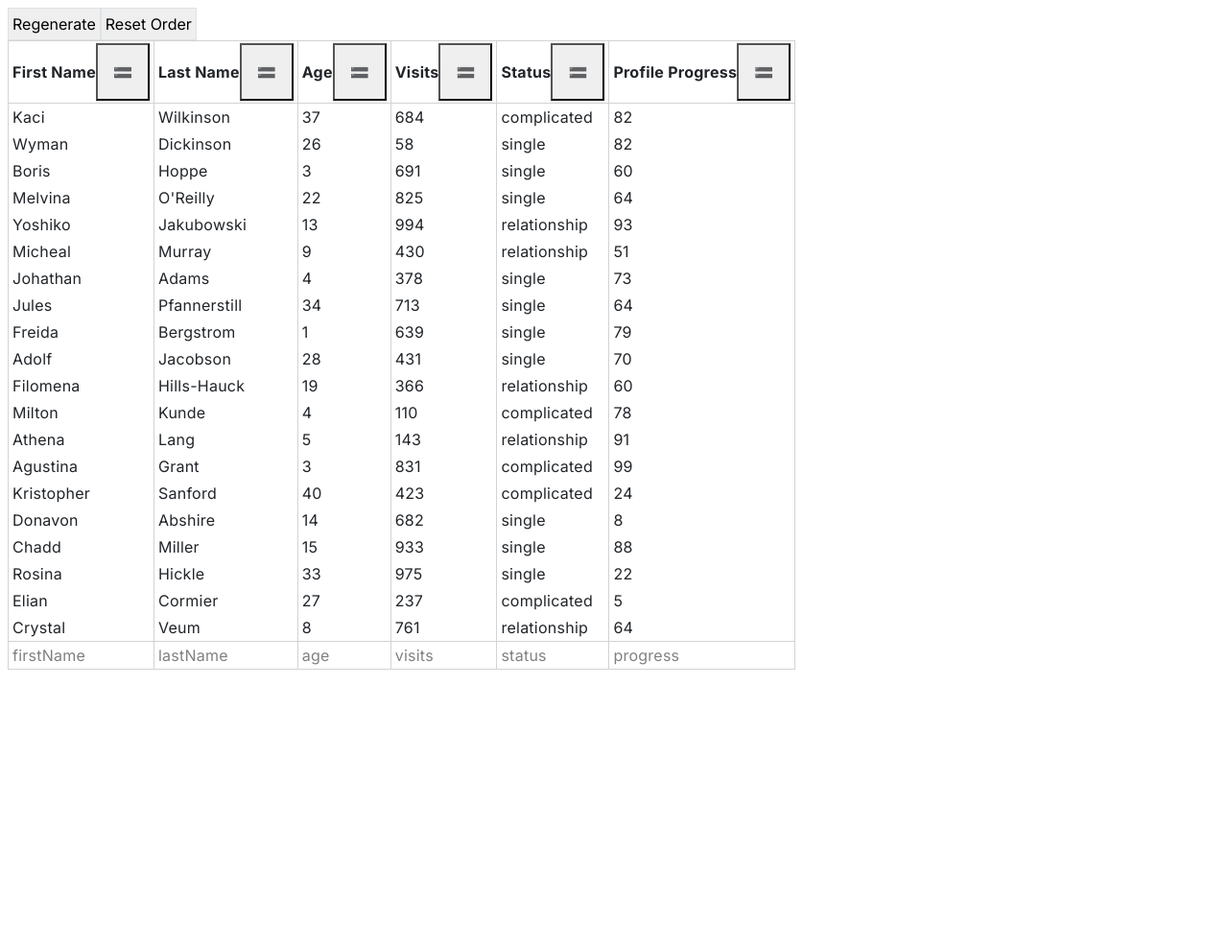
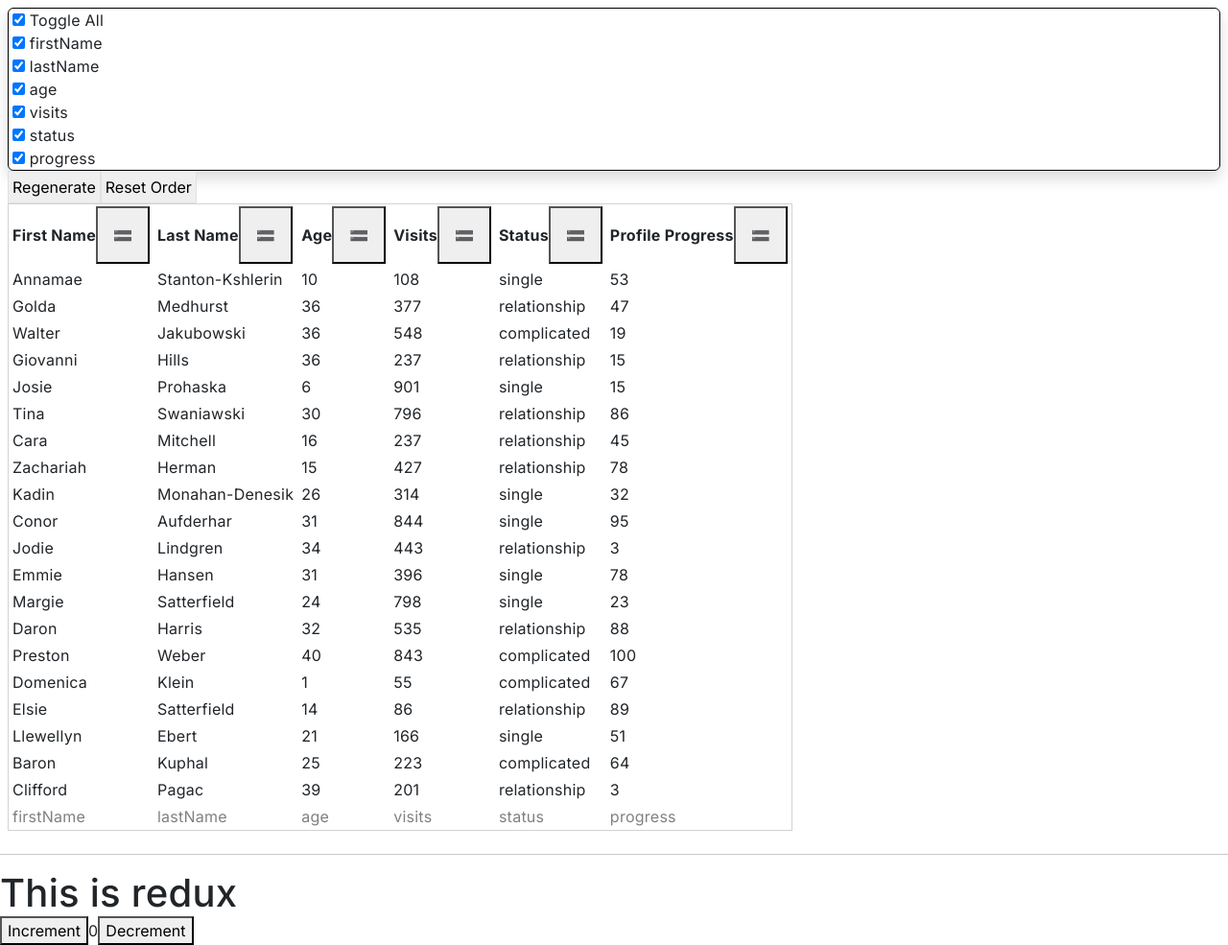
Before and after one commit to sunilshah2711/crm_laravel_reactjs, a React (Create React App) app in the folder frontend/: page /tabel in a window 1280 px wide. Shown: the whole page at 96% size. Before the commit the page ends 800 px from the top, so only its background shows below. Built offline with nearby package versions, Linux system fonts and the light colour scheme; what react-auth-kit would draw is missing.

Commit message:
added redux and column visibility in tabel

```diff
--- a/frontend/package.json
+++ b/frontend/package.json
@@ -10,6 +10,8 @@
     "@fortawesome/free-regular-svg-icons": "^6.4.0",
     "@fortawesome/free-solid-svg-icons": "^6.4.0",
     "@fortawesome/react-fontawesome": "^0.2.0",
+    "@reduxjs/toolkit": "^1.9.5",
+    "@tanstack/match-sorter-utils": "^8.8.4",
     "@tanstack/react-table": "^8.9.2",
     "@testing-library/jest-dom": "^5.16.5",
     "@testing-library/react": "^13.4.0",
@@ -24,6 +26,7 @@
     "react-dnd": "^16.0.1",
     "react-dnd-html5-backend": "^16.0.1",
     "react-dom": "^18.2.0",
+    "react-redux": "^8.1.1",
     "react-router-dom": "^6.12.1",
     "react-scripts": "5.0.1",
     "react-switch": "^7.0.0",
--- a/frontend/src/App.js
+++ b/frontend/src/App.js
@@ -9,7 +9,7 @@ import Notification from "./pages/Notification/Notification";
 import Deals from "./pages/Deals/Deals";
 import Quote from "./pages/Quote/Quote";
 import CreateQuote from "./pages/CreateQuote/CreateQuote";
-import Table from "./components/Tabel/Tabel";
+import Table from "./pages/Tabel/Tabel";
 
 function App() {
   return (
--- a/frontend/src/components/Tabel/Tabel.js
+++ b/frontend/src/components/Tabel/Tabel.js
@@ -150,6 +150,36 @@ const Table = () => {
     <DndProvider backend={HTML5Backend}>
       <div className="p-2">
         <div className="h-4" />
+        <div className="inline-block border border-black shadow rounded">
+          <div className="px-1 border-b border-black">
+            <label>
+              <input
+                {...{
+                  type: "checkbox",
+                  checked: table.getIsAllColumnsVisible(),
+                  onChange: table.getToggleAllColumnsVisibilityHandler(),
+                }}
+              />{" "}
+              Toggle All
+            </label>
+          </div>
+          {table.getAllLeafColumns().map((column) => {
+            return (
+              <div key={column.id} className="px-1">
+                <label>
+                  <input
+                    {...{
+                      type: "checkbox",
+                      checked: column.getIsVisible(),
+                      onChange: column.getToggleVisibilityHandler(),
+                    }}
+                  />{" "}
+                  {column.id}
+                </label>
+              </div>
+            );
+          })}
+        </div>
         <div className="flex flex-wrap gap-2">
           <button onClick={() => regenerateData()} className="border p-1">
             Regenerate
--- /dev/null
+++ b/frontend/src/features/counter/Counter.js
@@ -0,0 +1,28 @@
+import React from "react";
+import { useSelector, useDispatch } from "react-redux";
+import { decrement, increment } from "./counterSlice";
+
+export function Counter() {
+  const count = useSelector((state) => state.counter.value);
+  const dispatch = useDispatch();
+
+  return (
+    <div>
+      <div>
+        <button
+          aria-label="Increment value"
+          onClick={() => dispatch(increment())}
+        >
+          Increment
+        </button>
+        <span>{count}</span>
+        <button
+          aria-label="Decrement value"
+          onClick={() => dispatch(decrement())}
+        >
+          Decrement
+        </button>
+      </div>
+    </div>
+  );
+}
--- /dev/null
+++ b/frontend/src/features/counter/counterSlice.js
@@ -0,0 +1,29 @@
+import { createSlice } from "@reduxjs/toolkit";
+
+export const counterSlice = createSlice({
+  name: "counter",
+  initialState: {
+    value: 0,
+  },
+  reducers: {
+    increment: (state) => {
+      // Redux Toolkit allows us to write "mutating" logic in reducers. It
+      // doesn't actually mutate the state because it uses the Immer library,
+      // which detects changes to a "draft state" and produces a brand new
+      // immutable state based off those changes.
+      // Also, no return statement is required from these functions.
+      state.value += 1;
+    },
+    decrement: (state) => {
+      state.value -= 1;
+    },
+    incrementByAmount: (state, action) => {
+      state.value += action.payload;
+    },
+  },
+});
+
+// Action creators are generated for each case reducer function
+export const { increment, decrement, incrementByAmount } = counterSlice.actions;
+
+export default counterSlice.reducer;
--- a/frontend/src/index.js
+++ b/frontend/src/index.js
@@ -1,15 +1,20 @@
-import React from 'react';
-import ReactDOM from 'react-dom';
-import 'bootstrap/dist/css/bootstrap.min.css';
+import React from "react";
+import ReactDOM from "react-dom";
+import { AuthProvider } from "react-auth-kit";
+import { Provider } from "react-redux";
+import { BrowserRouter } from "react-router-dom";
+
+import App from "./App";
+import store from "./store";
+
+// CSS
+import "bootstrap/dist/css/bootstrap.min.css";
 import "./assets/scss/global.scss";
-import reportWebVitals from './reportWebVitals';
-import { AuthProvider } from "react-auth-kit";
-import { BrowserRouter } from 'react-router-dom';
-import App from './App';
 
-const root = ReactDOM.createRoot(document.getElementById('root'));
+const root = ReactDOM.createRoot(document.getElementById("root"));
 root.render(
-  // <React.StrictMode>
+  <React.StrictMode>
+    <Provider store={store}>
       <AuthProvider
         authType={"cookie"}
         authName={"_auth"}
@@ -20,10 +25,6 @@ root.render(
           <App />
         </BrowserRouter>
       </AuthProvider>
-  // </React.StrictMode>
+    </Provider>
+  </React.StrictMode>
 );
-
-// If you want to start measuring performance in your app, pass a function
-// to log results (for example: reportWebVitals(console.log))
-// or send to an analytics endpoint. Learn more: https://bit.ly/CRA-vitals
-reportWebVitals();
--- /dev/null
+++ b/frontend/src/pages/Tabel/Tabel.js
@@ -0,0 +1,15 @@
+import { Counter } from "../../features/counter/Counter";
+import Table from "../../components/Tabel/Tabel";
+
+const Tabel = () => {
+  return (
+    <>
+      <Table />
+      <hr />
+      <h1>This is redux</h1>
+      <Counter />
+    </>
+  );
+};
+
+export default Tabel;
--- a/frontend/src/reportWebVitals.js
+++ /dev/null
@@ -1,13 +0,0 @@
-const reportWebVitals = onPerfEntry => {
-  if (onPerfEntry && onPerfEntry instanceof Function) {
-    import('web-vitals').then(({ getCLS, getFID, getFCP, getLCP, getTTFB }) => {
-      getCLS(onPerfEntry);
-      getFID(onPerfEntry);
-      getFCP(onPerfEntry);
-      getLCP(onPerfEntry);
-      getTTFB(onPerfEntry);
-    });
-  }
-};
-
-export default reportWebVitals;
--- /dev/null
+++ b/frontend/src/store.js
@@ -0,0 +1,10 @@
+import { configureStore } from "@reduxjs/toolkit";
+
+// Slices
+import counterReducer from "./features/counter/counterSlice";
+
+export default configureStore({
+  reducer: {
+    counter: counterReducer,
+  },
+});
```
Also changed, not shown: frontend/src/setupTests.js (deleted, +0 -5 lines), 2 other files (tests, documents, lock files or other folders). Lines whose indentation alone changed are shown as unchanged.
